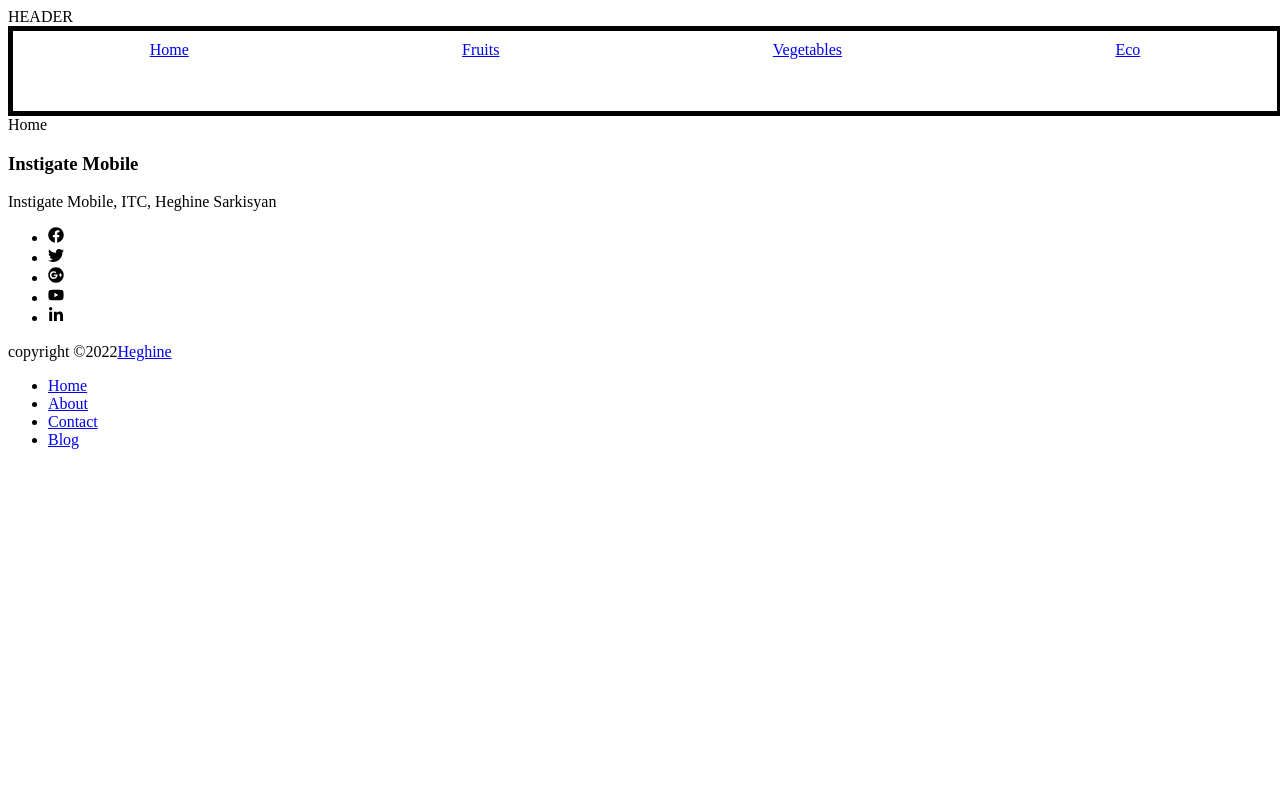
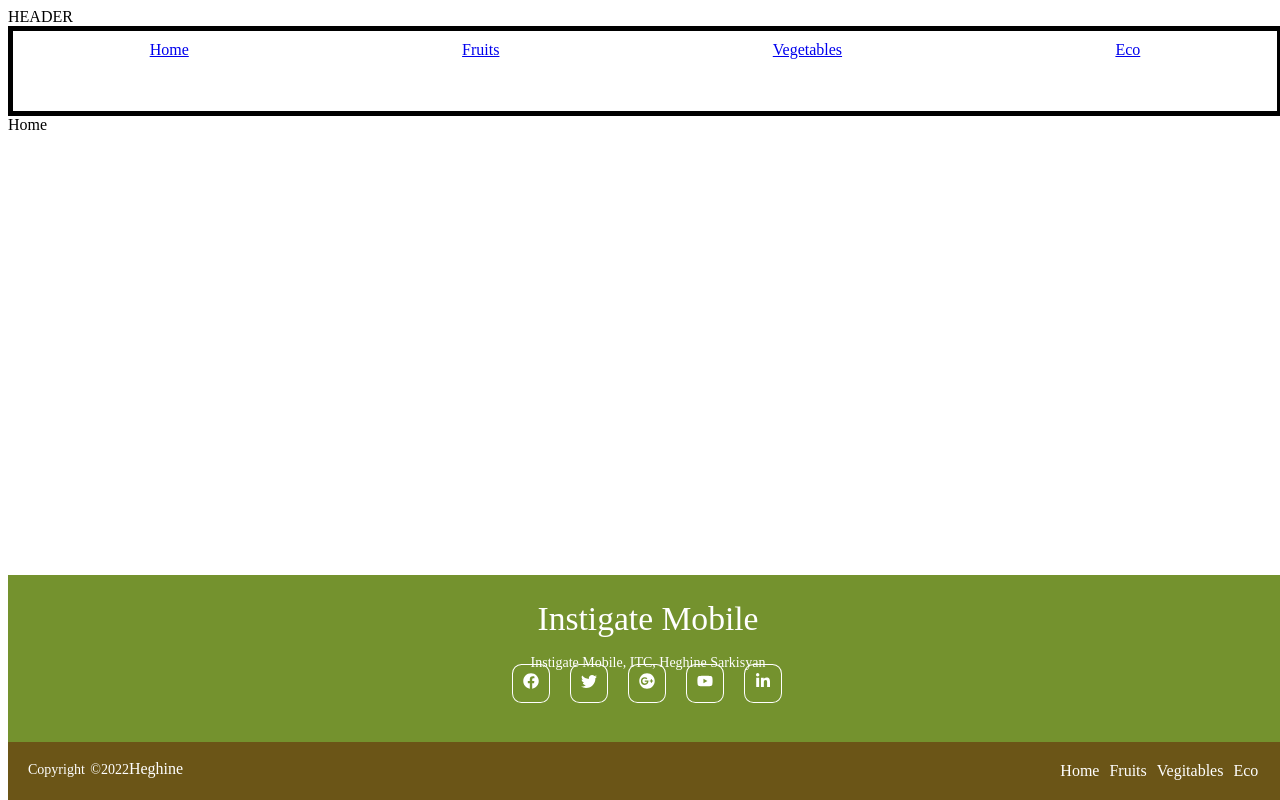
Before and after one commit to Davit2022/frontend, a React app in the folder custom-react-boilerplate/: page / in a window 1280 px wide. Built offline with nearby package versions, Linux system fonts and the light colour scheme.

Commit message:
Final version 1

```diff
--- a/custom-react-boilerplate/src/components/footer/footerButtom/FooterButtom.jsx
+++ b/custom-react-boilerplate/src/components/footer/footerButtom/FooterButtom.jsx
@@ -1,19 +1,123 @@
 import React from "react";
+import "../Footer.css";
 
 function FooterBottom() {
   return (
-    <footer className="Footer3">
+    <footer
+      className="Footer3"
+      style={{
+        position: "absolute",
+        bottom: 0,
+        background: "#6b5517",
+        width: "96.9%",
+        paddingTop: "4px",
+        paddingRight: "20px",
+        paddingBottom: "4px",
+        paddingLeft: "20px",
+        textAlign: "center",
+      }}
+    >
       <div className="footer-bottom">
-        <p>
+        <p
+          style={{
+            float: "left",
+            fontSize: "14px",
+            wordSpacing: "2px",
+            textTransform: "capitalize",
+            color: "#ffffff",
+          }}
+        >
           copyright &copy;2022
-          <a href="/">Heghine</a>
+          <a
+            href="/"
+            style={{
+              color: "#ffffff",
+              fontSize: "16px",
+              textDecoration: "none",
+            }}
+          >
+            Heghine
+          </a>
         </p>
-        <div className="footer-menu">
-          <ul>
-            <li key="1"><a href="/">Home</a></li>
-            <li key="2"><a href="/about">About</a></li>
-            <li key="3"><a href="/contact">Contact</a></li>
-            <li key="4"><a href="/blog">Blog</a></li>
+        <div
+          className="footer-menu"
+          style={{
+            float: "right",
+          }}
+        >
+          <ul
+            style={{
+              display: "flex",
+            }}
+          >
+            <li
+              key="1"
+              style={{
+                paddingRight: "10px",
+                display: "block",
+              }}
+            >
+              <a
+                href="/"
+                style={{
+                  color: "#ffffff",
+                  textDecoration: "none",
+                }}
+              >
+                Home
+              </a>
+            </li>
+            <li
+              key="2"
+              style={{
+                paddingRight: "10px",
+                display: "block",
+              }}
+            >
+              <a
+                href="/fruits"
+                style={{
+                  color: "#ffffff",
+                  textDecoration: "none",
+                }}
+              >
+                Fruits
+              </a>
+            </li>
+            <li
+              key="3"
+              style={{
+                paddingRight: "10px",
+                display: "block",
+              }}
+            >
+              <a
+                href="/vegitables"
+                style={{
+                  color: "#ffffff",
+                  textDecoration: "none",
+                }}
+              >
+                Vegitables
+              </a>
+            </li>
+            <li
+              key="4"
+              style={{
+                paddingRight: "10px",
+                display: "block",
+              }}
+            >
+              <a
+                href="/eco"
+                style={{
+                  color: "#ffffff",
+                  textDecoration: "none",
+                }}
+              >
+                Eco
+              </a>
+            </li>
           </ul>
         </div>
       </div>
--- a/custom-react-boilerplate/src/components/footer/footerContent/FooterContent.jsx
+++ b/custom-react-boilerplate/src/components/footer/footerContent/FooterContent.jsx
@@ -2,10 +2,51 @@ import React from "react";
 
 function FooterContent() {
   return (
-    <footer className="Footer1">
-      <div className="footer-content">
-        <h3>Instigate Mobile</h3>
-        <p>Instigate Mobile, ITC, Heghine Sarkisyan</p>
+    <footer
+      className="Footer1"
+      style={{
+        position: "absolute",
+        bottom: 0,
+        justify_content: "center",
+        background: "#74922e",
+        height: "auto",
+        width: "100%",
+        paddingTop: "15px",
+        textAlign: "center",
+        color: "#ffffff",
+      }}
+    >
+      <div
+        className="footer-content"
+        style={{
+          alignItems: "center",
+          justifyContent: "center",
+          textAlign: "center",
+          height: "200px",
+        }}
+      >
+        <h3 style={{
+          fontSize: "2.1rem",
+          fontWeight: "500",
+          marginTop: "10px",
+          marginBottom: "20px",
+        }}
+        >
+          Instigate Mobile
+        </h3>
+        <p style={{
+          maxWidth: "500px",
+          marginTop: "auto",
+          marginRight: "auto",
+          marginBottom: "20px",
+          marginLeft: "auto",
+          lineHeight: "10px",
+          fontSize: "14px",
+          color: "#ffffff",
+        }}
+        >
+          Instigate Mobile, ITC, Heghine Sarkisyan
+        </p>
       </div>
     </footer>
   );
--- a/custom-react-boilerplate/src/components/footer/socials/Socials.jsx
+++ b/custom-react-boilerplate/src/components/footer/socials/Socials.jsx
@@ -6,22 +6,141 @@ import { ImTwitter } from "react-icons/im";
 
 function Socials() {
   return (
-    <footer className="Footer2">
-      <ul className="socials">
-        <li key="1">
-          <FaFacebook />
+    <footer
+      className="Footer2"
+      style={{
+        position: "absolute",
+        bottom: 0,
+        listStyle: "none",
+        display: "flex",
+        alignItems: "center",
+        justifyContent: "center",
+        color: "rgb(255 255 255)",
+        top: "83%",
+        height: "5px",
+        marginTop: "1rem",
+        marginRight: "0px",
+        marginBottom: "1rem",
+        marginLeft: "0px",
+      }}
+    >
+      <ul
+        className="socials"
+        style={{
+          listStyle: "none",
+          display: "flex",
+          alignItems: "center",
+        }}
+      >
+        <li
+          key="1"
+          style={{
+            marginTop: "0",
+            marginRight: "20px",
+            marginBottom: "0",
+            marginLeft: "160%",
+          }}
+        >
+          <a
+            href="/Facebook"
+            style={{
+              textDecoration: "none",
+              color: "#ffffff",
+              border: "1.1px solid #ffffff",
+              padding: "10px",
+              borderRadius: "25%",
+            }}
+          >
+            <FaFacebook />
+          </a>
         </li>
-        <li key="2">
-          <ImTwitter />
+        <li
+          key="2"
+          style={{
+            marginTop: "0",
+            marginRight: "20px",
+            marginBottom: "0",
+            marginLeft: "20",
+          }}
+        >
+          <a
+            href="/Twitter"
+            style={{
+              textDecoration: "none",
+              color: "#ffffff",
+              border: "1.1px solid #ffffff",
+              padding: "10px",
+              borderRadius: "25%",
+            }}
+          >
+            <ImTwitter />
+          </a>
         </li>
-        <li key="3">
-          <FaGooglePlus />
+        <li
+          key="3"
+          style={{
+            marginTop: "0",
+            marginRight: "20px",
+            marginBottom: "0",
+            marginLeft: "20",
+          }}
+        >
+          <a
+            href="/GooglePlus"
+            style={{
+              textDecoration: "none",
+              color: "#ffffff",
+              border: "1.1px solid #ffffff",
+              padding: "10px",
+              borderRadius: "25%",
+            }}
+          >
+            <FaGooglePlus />
+          </a>
         </li>
-        <li key="4">
-          <FaYoutube />
+        <li
+          key="4"
+          style={{
+            marginTop: "0",
+            marginRight: "20px",
+            marginBottom: "0",
+            marginLeft: "20",
+          }}
+        >
+          <a
+            href="/Youtube"
+            style={{
+              textDecoration: "none",
+              color: "#ffffff",
+              border: "1.1px solid #ffffff",
+              padding: "10px",
+              borderRadius: "25%",
+            }}
+          >
+            <FaYoutube />
+          </a>
         </li>
-        <li key="5">
-          <FaLinkedinIn />
+        <li
+          key="5"
+          style={{
+            marginTop: "0",
+            marginRight: "20px",
+            marginBottom: "0",
+            marginLeft: "20",
+          }}
+        >
+          <a
+            href="/LinkedinIn"
+            style={{
+              textDecoration: "none",
+              color: "#ffffff",
+              border: "1.1px solid #ffffff",
+              padding: "10px",
+              borderRadius: "25%",
+            }}
+          >
+            <FaLinkedinIn />
+          </a>
         </li>
       </ul>
     </footer>
```
Also changed, not shown: custom-react-boilerplate/src/components/footer/Footer.css (+1 -52 lines).
